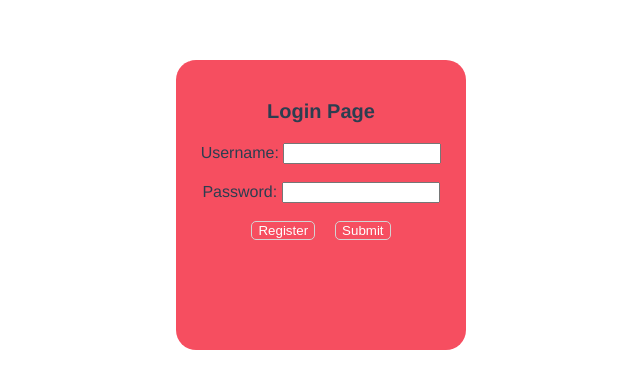
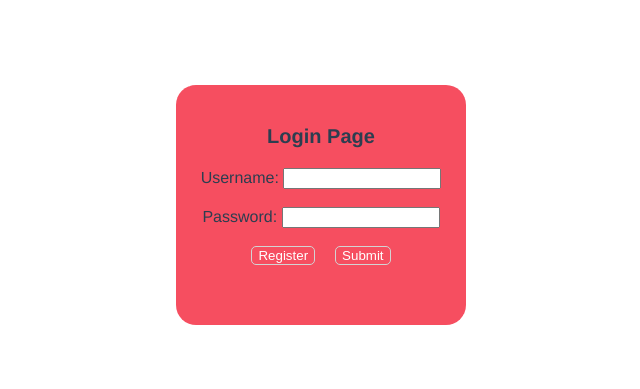
Before and after one commit to hervinson/login-fe, a Vue app: page / in a window 1280 px wide. Shown: the part 195-584 px from the top of the page, without its empty margins (319-959 px from the left). Built offline with nearby package versions, Linux system fonts and the light colour scheme.

Commit message:
button design

```diff
--- a/src/App.vue
+++ b/src/App.vue
@@ -102,7 +102,7 @@ html {
   border-radius: 20px;
   padding: 20px;
   background-color: #F64E60;
-  height: 250px;
+  height: 200px;
   width: 250px;
 }
 
```
